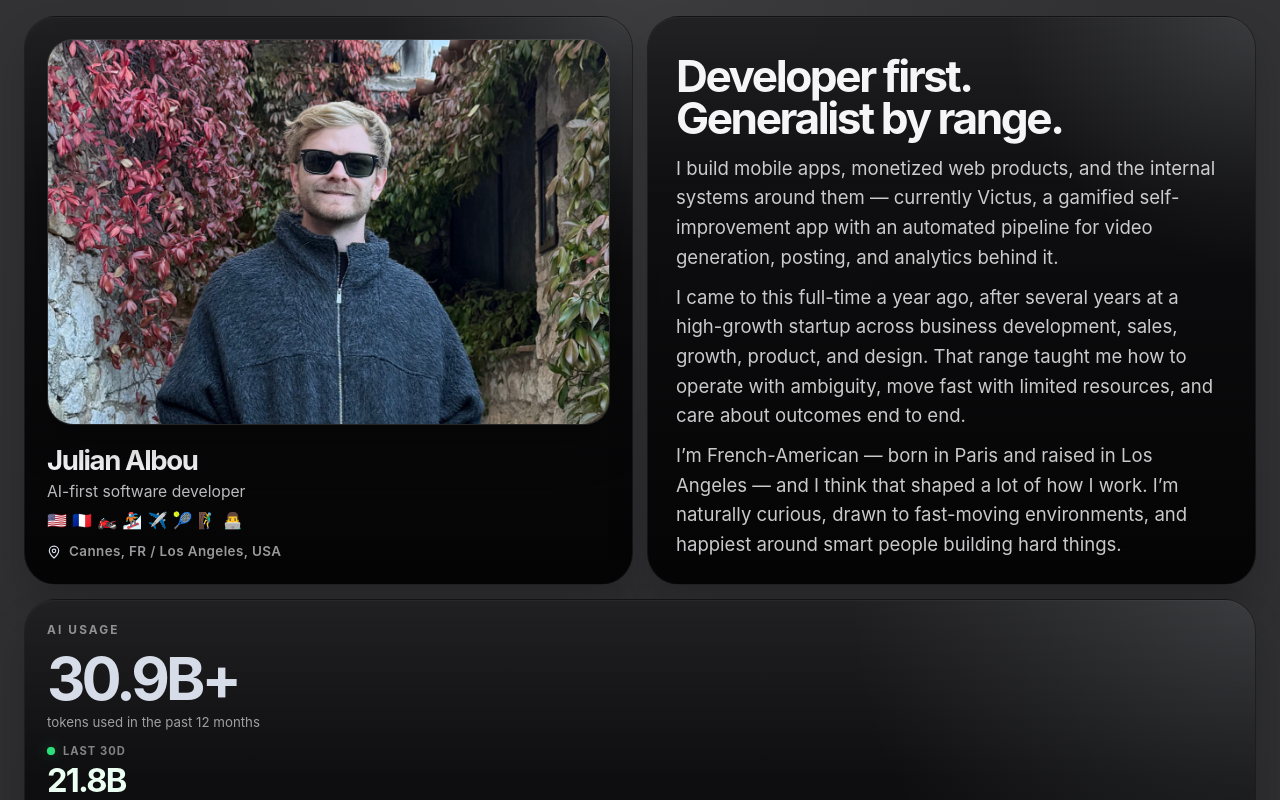
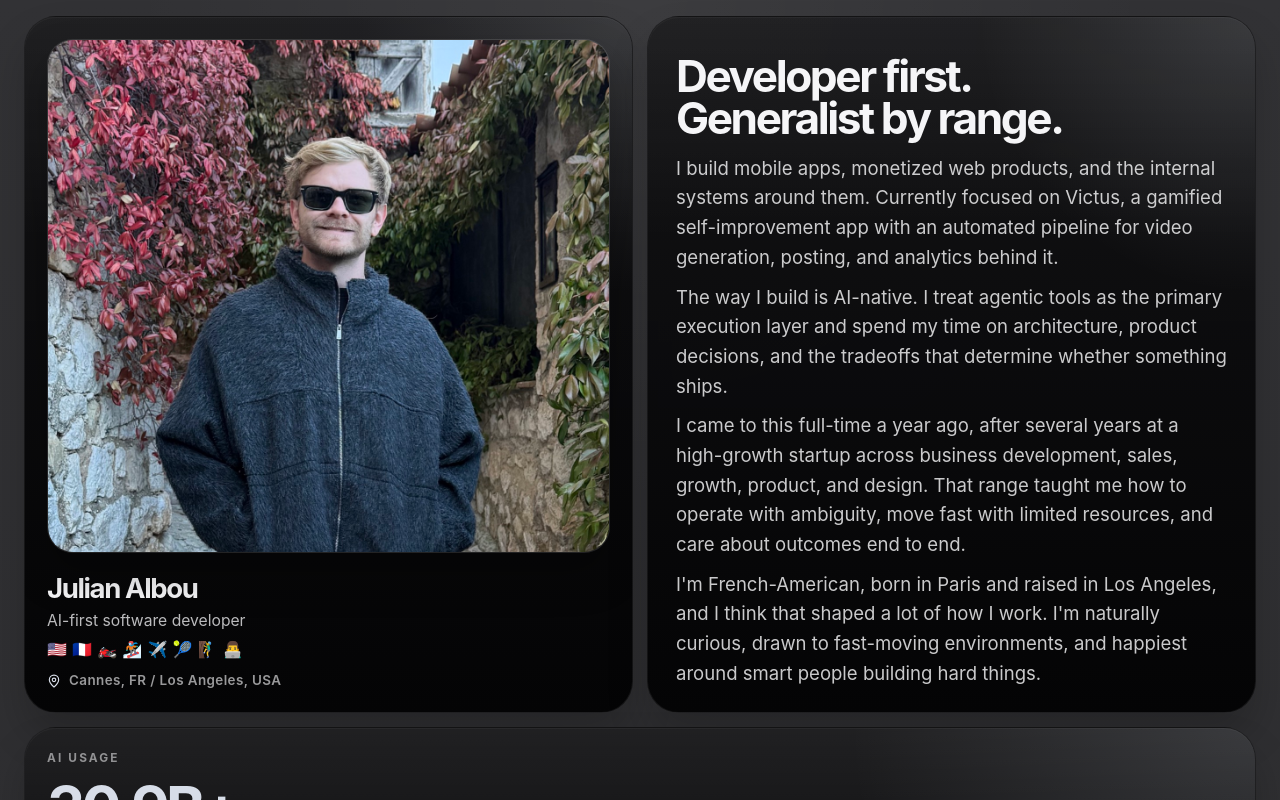
Before and after one commit to julianships/julianisdoing-com, a Next.js app: page / in a window 1280 px wide. Shown: the top 800 px of the page. Built offline with nearby package versions, Linux system fonts and the light colour scheme.

Commit message:
Finalize Gauntlet portfolio polish

```diff
--- a/src/app/globals.css
+++ b/src/app/globals.css
@@ -290,22 +290,27 @@ button {
 }
 
 .visual-icon-shell {
+  position: relative;
+  overflow: hidden;
   display: grid;
   place-items: center;
   width: 122px;
   height: 122px;
-  border-radius: 32px;
-  border: 1px solid rgb(255 255 255 / 0.1);
+  border-radius: 24px;
+  border: 1px solid rgb(255 255 255 / 0.08);
   background:
-    radial-gradient(circle at center, var(--state-accent-soft), transparent 54%),
-    rgb(255 255 255 / 0.03);
+    radial-gradient(circle at top, rgb(255 255 255 / 0.16), transparent 38%),
+    linear-gradient(145deg, #1b1b1f 0%, #0b0b0d 100%);
   box-shadow:
-    0 22px 44px rgb(0 0 0 / 0.28),
-    inset 0 1px 0 rgb(255 255 255 / 0.05);
+    0 16px 28px rgb(0 0 0 / 0.24),
+    inset 0 1px 0 rgb(255 255 255 / 0.08);
 }
 
 .visual-app-icon {
-  border-radius: 25px;
+  width: 100%;
+  height: 100%;
+  border-radius: inherit;
+  object-fit: cover;
 }
 
 .visual-icon-text {
@@ -361,7 +366,15 @@ button {
 }
 
 .platform-text {
-  color: rgb(245 245 247 / 0.72);
+  color: rgb(245 245 247 / 0.48);
+  cursor: not-allowed;
+  border-bottom: 1px solid rgb(245 245 247 / 0.2);
+}
+
+.platform-text::after {
+  content: "↗";
+  font-size: 0.82em;
+  line-height: 1;
 }
 
 .visual-tag-line {
@@ -409,6 +422,20 @@ button {
   font-size: 0.79rem;
   font-weight: 650;
   letter-spacing: 0.04em;
+}
+
+.visual-metric-pill {
+  display: inline-flex;
+  align-items: baseline;
+  gap: 7px;
+  color: rgb(245 245 247 / 0.62);
+  font-size: 0.86rem;
+}
+
+.visual-metric-pill strong {
+  color: var(--foreground);
+  font-size: 0.95rem;
+  font-weight: 700;
 }
 
 .visual-brand-card {
@@ -526,7 +553,7 @@ button {
 
 .about-overview-body {
   gap: 10px;
-  max-width: 58ch;
+  max-width: none;
 }
 
 .about-overview-body p {
--- a/src/components/typewriter.tsx
+++ b/src/components/typewriter.tsx
@@ -39,6 +39,11 @@ type StackCardItem = {
 type FlowStepItem = {
   label: string;
   detail: string;
+};
+
+type VisualMetricItem = {
+  value: string;
+  label: string;
 };
 
 type ListSection = {
@@ -83,6 +88,7 @@ type ViewState = {
     ratingValue?: string;
     ratingLabel?: string;
     installs?: string;
+    metrics?: VisualMetricItem[];
     tags?: string[];
     opsSteps?: string[];
   };
@@ -353,7 +359,7 @@ const aboutToolchain = [
 
 const aboutOutsideWork = [
   {
-    label: "@julianisdoing",
+    label: "X",
     href: "https://x.com/julianisdoing",
     icon: siX,
   },
@@ -395,9 +401,10 @@ const views: ViewState[] = [
     overview: {
       title: "Developer first. Generalist by range.",
       body: [
-        "I build mobile apps, monetized web products, and the internal systems around them — currently Victus, a gamified self-improvement app with an automated pipeline for video generation, posting, and analytics behind it.",
+        "I build mobile apps, monetized web products, and the internal systems around them. Currently focused on Victus, a gamified self-improvement app with an automated pipeline for video generation, posting, and analytics behind it.",
+        "The way I build is AI-native. I treat agentic tools as the primary execution layer and spend my time on architecture, product decisions, and the tradeoffs that determine whether something ships.",
         "I came to this full-time a year ago, after several years at a high-growth startup across business development, sales, growth, product, and design. That range taught me how to operate with ambiguity, move fast with limited resources, and care about outcomes end to end.",
-        "I’m French-American — born in Paris and raised in Los Angeles — and I think that shaped a lot of how I work. I’m naturally curious, drawn to fast-moving environments, and happiest around smart people building hard things.",
+        "I'm French-American, born in Paris and raised in Los Angeles, and I think that shaped a lot of how I work. I'm naturally curious, drawn to fast-moving environments, and happiest around smart people building hard things.",
       ],
       highlights: [
         "Developer",
@@ -544,18 +551,28 @@ const views: ViewState[] = [
     dockDot: "#8e8cff",
     dock: {
       label: "Victus Content Ops",
-      textIcon: "Ops",
+      imageSrc: "/projects/content-ops/icon.png?v=20260419-purple-final",
       iconClassName: "dock-icon-ops",
     },
     visual: {
       kicker: "Internal system",
       title: "Victus Content Ops",
-      subtitle: "AI distribution engine",
       mode: "app",
-      textIcon: "Ops",
+      imageSrc: "/projects/content-ops/icon.png?v=20260419-purple-final",
       iconClassName: "visual-icon-ops",
+      platforms: ["Internal"],
       opsSteps: ["Generate", "Render", "Schedule", "Analyze"],
-      tags: ["Internal", "Agentic Pipeline"],
+      tags: ["Agentic Ops", "Content Delivery"],
+      metrics: [
+        {
+          value: "1K+",
+          label: "generated videos",
+        },
+        {
+          value: "3M+",
+          label: "views",
+        },
+      ],
     },
     overview: {
       kicker: "Overview",
@@ -766,7 +783,6 @@ const views: ViewState[] = [
     visual: {
       kicker: "Live web product",
       title: "PhotoCV.ai",
-      subtitle: "AI resume photos",
       mode: "app",
       imageSrc: "/projects/photocv/favicon.png",
       platforms: ["Web"],
@@ -774,13 +790,23 @@ const views: ViewState[] = [
         Web: "https://www.photocv.ai",
       },
       tags: ["B2C", "AI Image Gen"],
+      metrics: [
+        {
+          value: "1K+",
+          label: "AI headshots generated",
+        },
+        {
+          value: "650+",
+          label: "users",
+        },
+      ],
     },
     overview: {
       kicker: "Overview",
-      title: "Live AI headshot product with real funnel pressure.",
+      title: "Live AI image generation behind a consumer flow",
       body: [
-        "PhotoCV.ai is built around a paid consumer flow: upload selfies, choose styles, check out, wait through generation, and download results that are good enough for LinkedIn and job applications.",
-        "What makes it interesting is that it isn’t just a demo. It’s live, monetizing, localized, and built around acquisition, delivery reliability, and conversion.",
+        "PhotoCV.ai turns a batch of selfies into a gallery of professional headshots. Upload, choose styles, check out, wait, download — the user never sees the pipeline underneath.",
+        "Underneath is a real generation system with cost, quality, and reliability pulling in different directions, and a funnel where acquisition, checkout, and delivery all have to stay coherent as the product keeps shipping.",
       ],
       highlights: [
         "Live revenue",
@@ -856,9 +882,9 @@ const views: ViewState[] = [
       kicker: "What mattered",
       title: "Product constraints.",
       items: [
-        "Rebuilt an acquired starter codebase into a product I could actually operate: new backend, order state, and processing pipeline.",
-        "Moved from user-trained LoRA models to Fal.ai Nano Banana 2, cutting generation costs by roughly 20x and making free previews viable.",
-        "Made SEO the acquisition engine with localized pages feeding into preview, checkout, and delivery instead of a paid-traffic loop.",
+        "Rebuilt the backend and generation pipeline around reliable orders, uploads, previews, and paid delivery.",
+        "Moved from expensive LoRA training to Fal.ai Nano Banana 2, cutting generation costs by roughly 20x.",
+        "Made localized SEO the acquisition engine feeding directly into preview, checkout, and fulfillment.",
       ],
     },
   },
@@ -1084,6 +1110,24 @@ function ViewVisual({ view }: { view: ViewState }) {
             {view.visual.installs ? (
               <span className="install-pill">{view.visual.installs}</span>
             ) : null}
+
+            {view.visual.metrics?.map((metric, index) => (
+              <span
+                key={metric.label}
+                className={
+                  index === 0 ? "visual-metric-pill" : "install-pill"
+                }
+              >
+                {index === 0 ? (
+                  <>
+                    <strong>{metric.value}</strong>
+                    <span>{metric.label}</span>
+                  </>
+                ) : (
+                  `${metric.value} ${metric.label}`
+                )}
+              </span>
+            ))}
           </div>
         </div>
       </div>
```
Also changed, not shown: public/projects/content-ops/icon.png (added).
